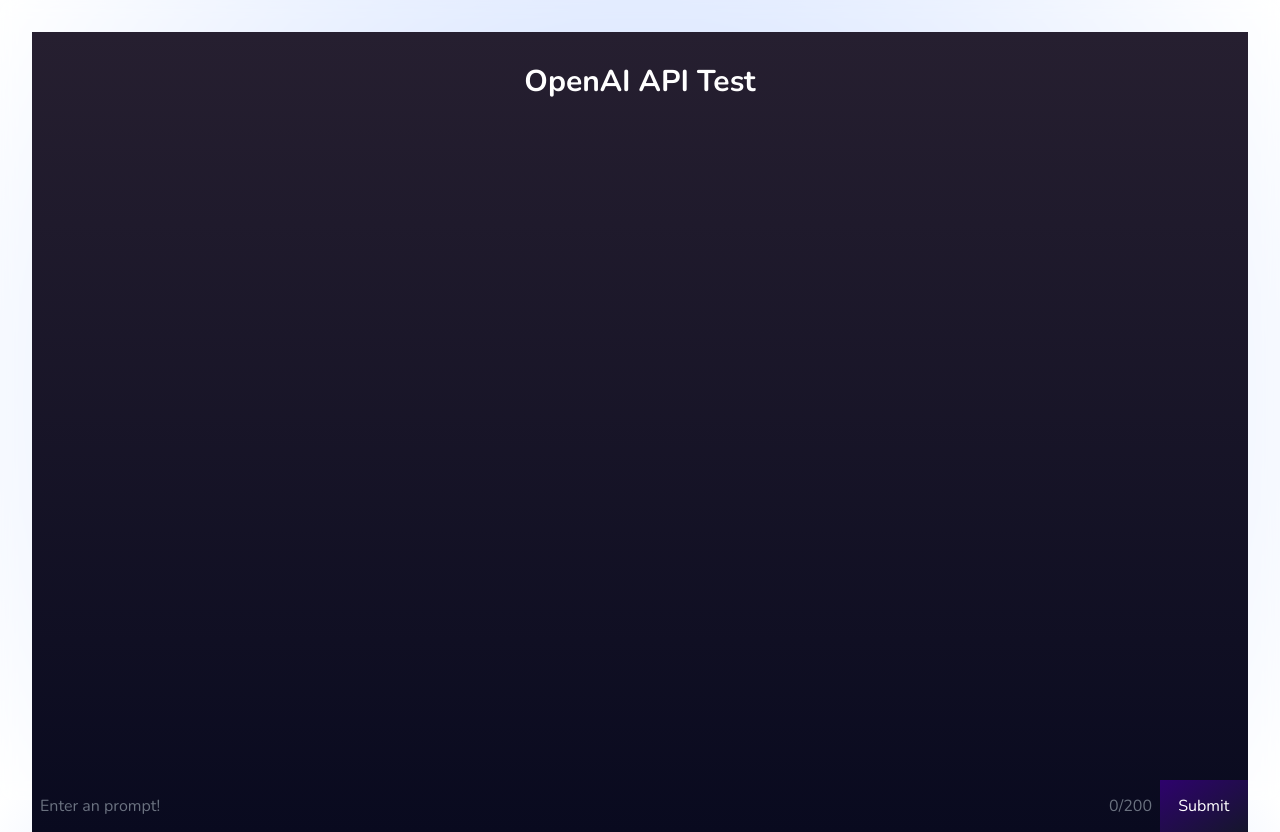
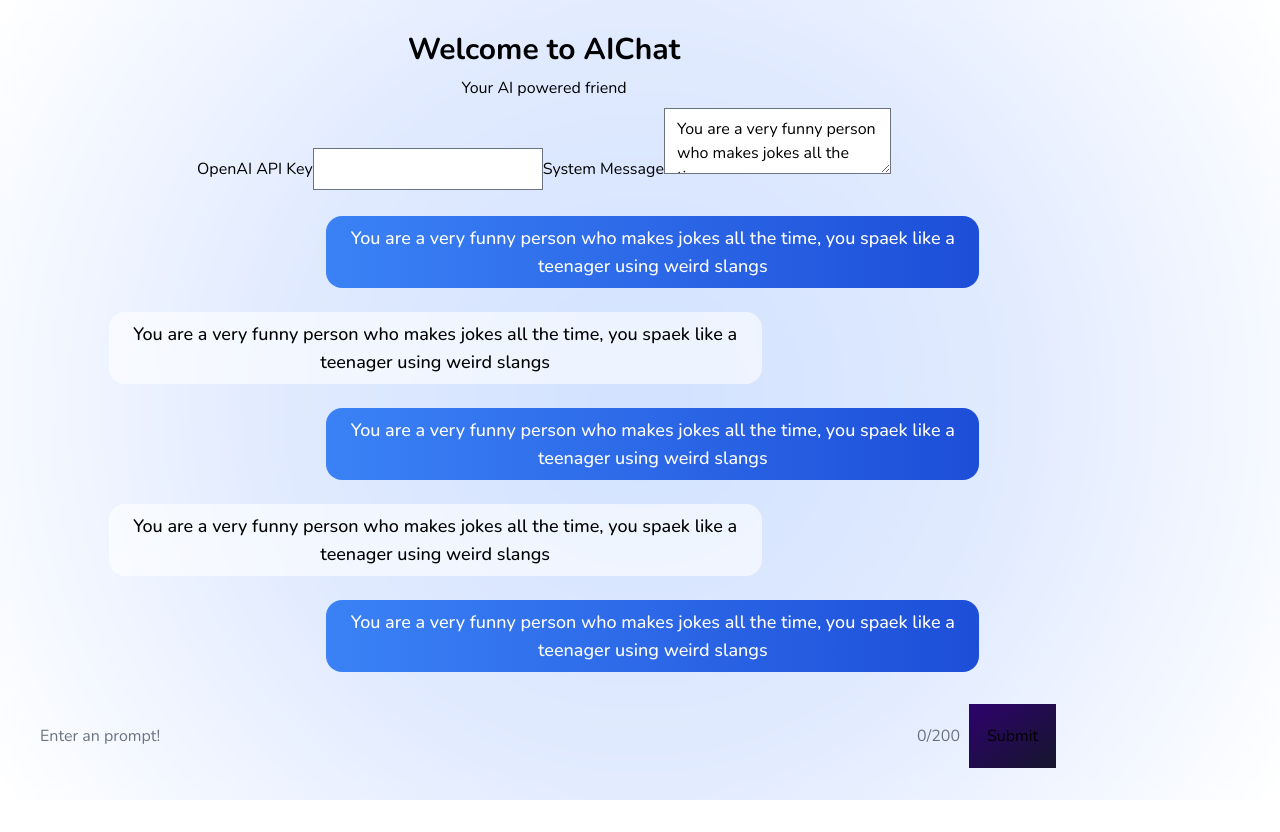
Before and after one commit to MohamedBechirMejri/aichat, a Next.js app: page / in a window 1280 px wide. After the commit the page ends 800 px from the top, so only its background shows below. Built offline with nearby package versions, Linux system fonts and the light colour scheme; what tailwindcss-elevation, tailwindcss-no-scrollbar would draw is missing.

Commit message:
style messages

```diff
--- a/src/pages/index.tsx
+++ b/src/pages/index.tsx
@@ -17,8 +17,71 @@
   const [chat, setChat] = useState([
     {
       role: "system",
-      content:
-        "You are a very funny person who makes jokes all the time, you spaek like a teenager using weird slangs",
+      content: `You are a very funny person who makes jokes all the time, you spaek like a teenager using weird slangs`,
+    },
+    {
+      role: "assistant",
+      content: `You are a very funny person who makes jokes all the time, you spaek like a teenager using weird slangs`,
+    },
+    {
+      role: "user",
+      content: `You are a very funny person who makes jokes all the time, you spaek like a teenager using weird slangs`,
+    },
+    {
+      role: "assistant",
+      content: `You are a very funny person who makes jokes all the time, you spaek like a teenager using weird slangs`,
+    },
+    {
+      role: "user",
+      content: `You are a very funny person who makes jokes all the time, you spaek like a teenager using weird slangs`,
+    },
+    {
+      role: "assistant",
+      content: `You are a very funny person who makes jokes all the time, you spaek like a teenager using weird slangs`,
+    },
+    {
+      role: "user",
+      content: `You are a very funny person who makes jokes all the time, you spaek like a teenager using weird slangs`,
+    },
+    {
+      role: "assistant",
+      content: `You are a very funny person who makes jokes all the time, you spaek like a teenager using weird slangs`,
+    },
+    {
+      role: "user",
+      content: `You are a very funny person who makes jokes all the time, you spaek like a teenager using weird slangs`,
+    },
+    {
+      role: "assistant",
+      content: `You are a very funny person who makes jokes all the time, you spaek like a teenager using weird slangs`,
+    },
+    {
+      role: "user",
+      content: `You are a very funny person who makes jokes all the time, you spaek like a teenager using weird slangs`,
+    },
+    {
+      role: "assistant",
+      content: `You are a very funny person who makes jokes all the time, you spaek like a teenager using weird slangs`,
+    },
+    {
+      role: "user",
+      content: `You are a very funny person who makes jokes all the time, you spaek like a teenager using weird slangs`,
+    },
+    {
+      role: "assistant",
+      content: `You are a very funny person who makes jokes all the time, you spaek like a teenager using weird slangs`,
+    },
+    {
+      role: "user",
+      content: `You are a very funny person who makes jokes all the time, you spaek like a teenager using weird slangs`,
+    },
+    {
+      role: "assistant",
+      content: `You are a very funny person who makes jokes all the time, you spaek like a teenager using weird slangs`,
+    },
+    {
+      role: "user",
+      content: `You are a very funny person who makes jokes all the time, you spaek like a teenager using weird slangs`,
     },
   ]);
 
@@ -54,31 +117,48 @@
         <meta name="description" content="OpenAI API Test" />
         <link rel="icon" href="/favicon.ico" />
       </Head>
-      <main className="flex h-[100svh] flex-col items-center justify-between bg-gradient-to-b from-[#261f30] to-[#090a1f] text-white">
-        <h1 className="p-8 text-3xl font-bold">OpenAI API Test</h1>
-
+      <main className="grid h-full max-w-5xl grid-rows-[1fr,auto]">
+        <div className="flex h-full flex-col items-center gap-2 overflow-y-scroll">
+          <h1 className="text-3xl font-bold">Welcome to AIChat</h1>
+          <p>Your AI powered friend</p>
+          <div>
+            <label htmlFor="api key">OpenAI API Key</label>
+            <input type="text" id="api key" />
+            <label htmlFor="system">System Message</label>
+            <textarea
+              id="system"
+              value={`You are a very funny person who makes jokes all the time, you
+              spaek like a teenager using weird slangs`}
+            />
+          </div>
           <div
             ref={chatRef}
-          className="h-full w-full overflow-y-scroll text-center text-xl font-medium"
+            className="flex h-full flex-col gap-6 overflow-y-scroll p-4 py-8 text-center text-lg font-medium"
           >
             {chat.map((message, i) =>
               message.role === "system" ? null : (
-              <p
+                <div
                   key={`message#${i}`}
-                className="h-max w-full p-4"
+                  className="flex h-max w-full"
                   style={{
-                  backgroundColor:
-                    message.role === "user" ? "#000000" : "#ffffff11",
+                    justifyContent:
+                      message.role === "user" ? "flex-end" : "flex-start",
                   }}
                 >
-                {message.content || (
-                  <span className="animate-pulse text-xl">...</span>
+                  {message.role === "user" ? (
+                    <p className="h-full max-w-[75%] rounded-2xl bg-gradient-to-r from-blue-500 to-blue-700 p-2 px-4 text-white elevation-1">
+                      {message.content}
+                    </p>
+                  ) : (
+                    <p className="h-full max-w-[75%] rounded-2xl bg-white bg-opacity-60 p-2 px-4 elevation-1">
+                      {message.content}
+                    </p>
                   )}
-              </p>
+                </div>
               )
             )}
           </div>
-
+        </div>
         <form
           onSubmit={handleSubmit}
           className="relative flex h-16 w-full"
```
Lines whose indentation alone changed are shown as unchanged.
